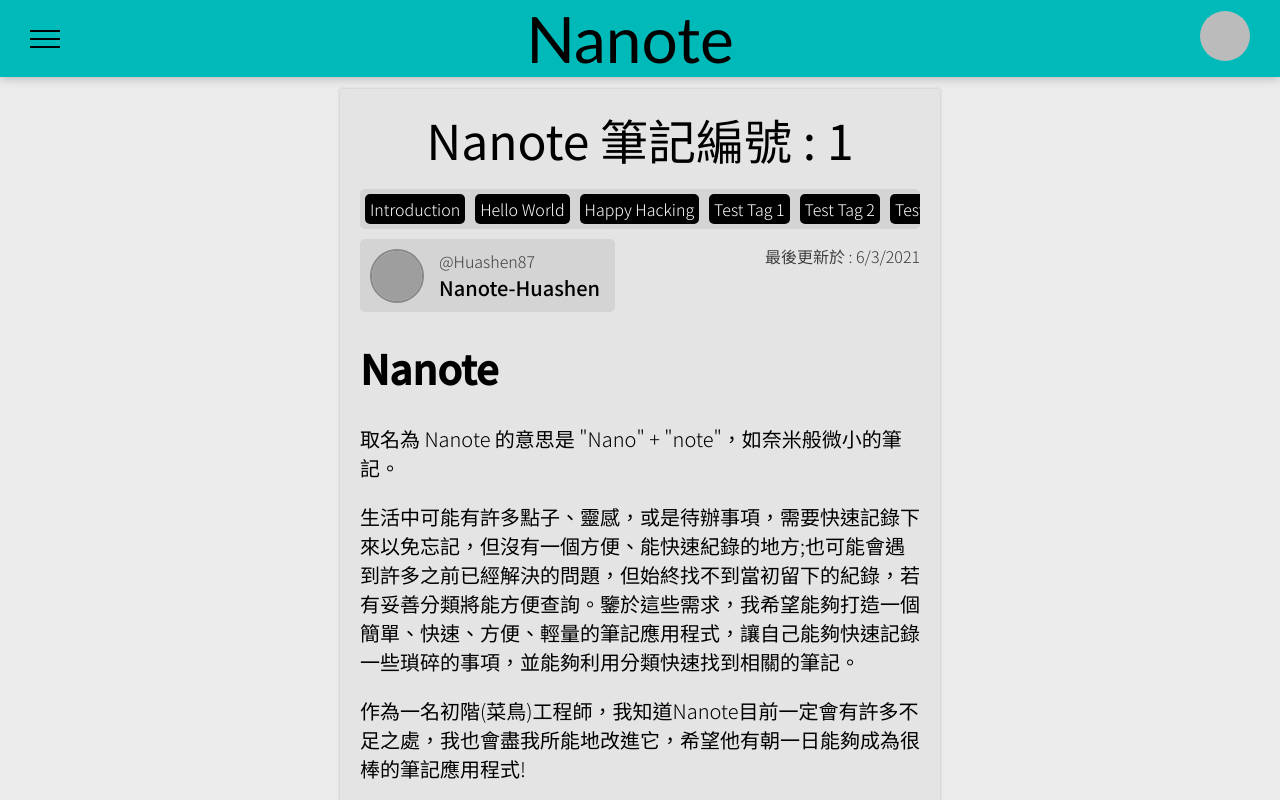
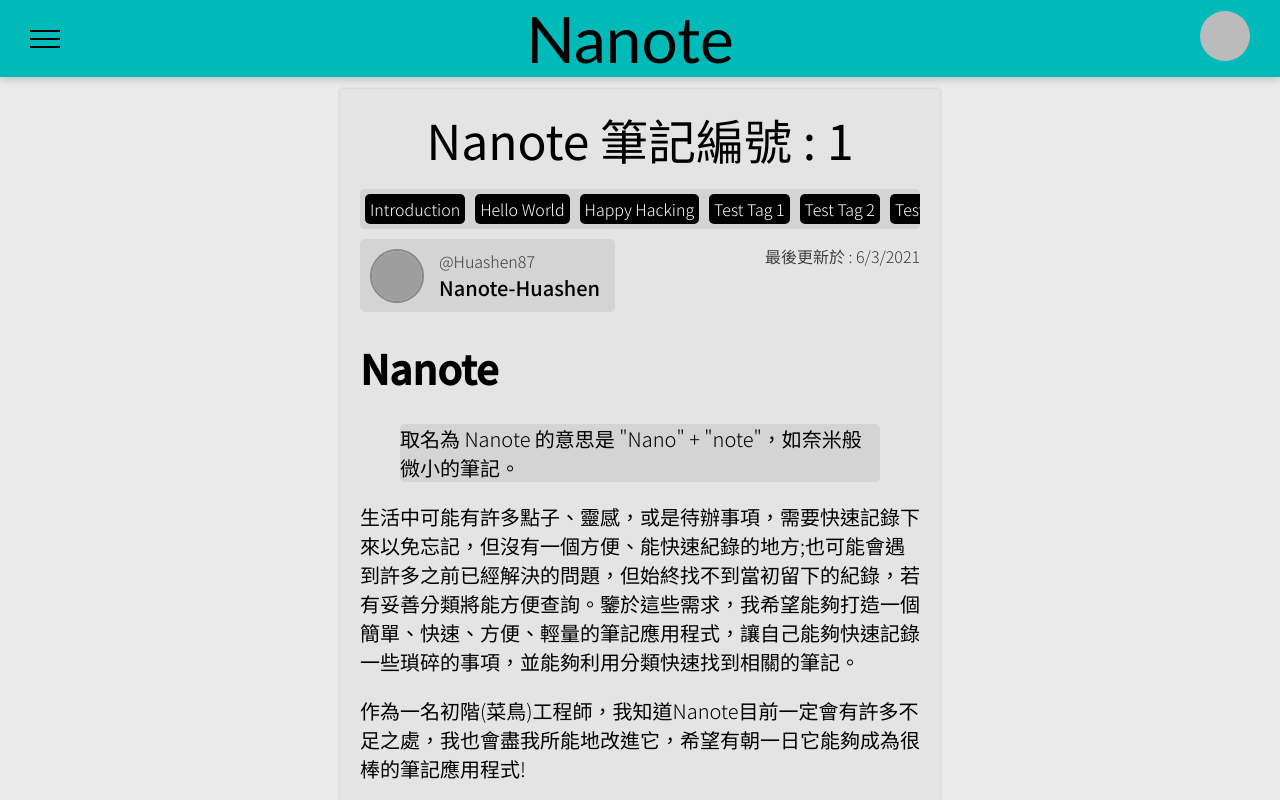
Before and after one commit to Huashen87/nanote, a React (Create React App) app in the folder frontend/: page /note/1 in a window 1280 px wide. Shown: the top 800 px of the page. Built offline with nearby package versions, Linux system fonts and the light colour scheme; grey boxes are pictures that could not be loaded.

Commit message:
Modified some css about markdown and fixed typos

```diff
--- a/frontend/src/components/Note/Note.css
+++ b/frontend/src/components/Note/Note.css
@@ -97,6 +97,13 @@
 
 .note-page .content p,
 .note-page .content pre,
-.note-page .content code {
+.note-page .content code,
+.note-page .content a {
   white-space: pre-wrap;
+  color: #000000;
 }
+
+.note-page .content blockquote {
+  background-color: #d4d4d4;
+  border-radius: 5px;
+}
--- a/frontend/src/components/Note/Note.tsx
+++ b/frontend/src/components/Note/Note.tsx
@@ -40,12 +40,12 @@ function Note(props: { id: string }) {
     },
     updatedAt: new Date(),
     content: `# Nanote
-    \n取名為 Nanote 的意思是 "Nano" + "note"，如奈米般微小的筆記。
+    \n>取名為 Nanote 的意思是 "Nano" + "note"，如奈米般微小的筆記。
     \n生活中可能有許多點子、靈感，或是待辦事項，需要快速記錄下來以免忘記，但沒有一個方便、能快速紀錄的地方;也可能會遇到許多之前已經解決的問題，但始終找不到當初留下的紀錄，若有妥善分類將能方便查詢。鑒於這些需求，我希望能夠打造一個簡單、快速、方便、輕量的筆記應用程式，讓自己能夠快速記錄一些瑣碎的事項，並能夠利用分類快速找到相關的筆記。
-    \n作為一名初階(菜鳥)工程師，我知道Nanote目前一定會有許多不足之處，我也會盡我所能地改進它，希望他有朝一日能夠成為很棒的筆記應用程式!
+    \n作為一名初階(菜鳥)工程師，我知道Nanote目前一定會有許多不足之處，我也會盡我所能地改進它，希望有朝一日它能夠成為很棒的筆記應用程式!
     \n**如果對於Nanote有任何建議或疑問，請透過我的Github或是Email與我聯繫。**
-    \n- [我的Github](https://github.com/Huashen87)
-    \n- [我的Email](mailto:HuashenCoding@gmail.com)
+    \n- [**我的Github**](https://github.com/Huashen87)
+    \n- [**我的Email**](mailto:HuashenCoding@gmail.com)
     `,
   };
 
```
